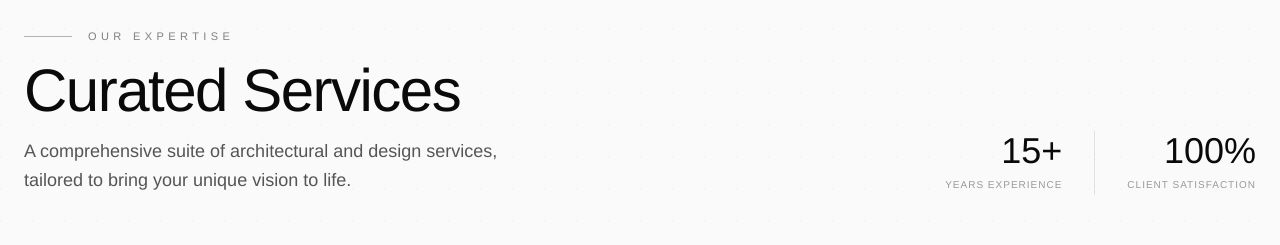
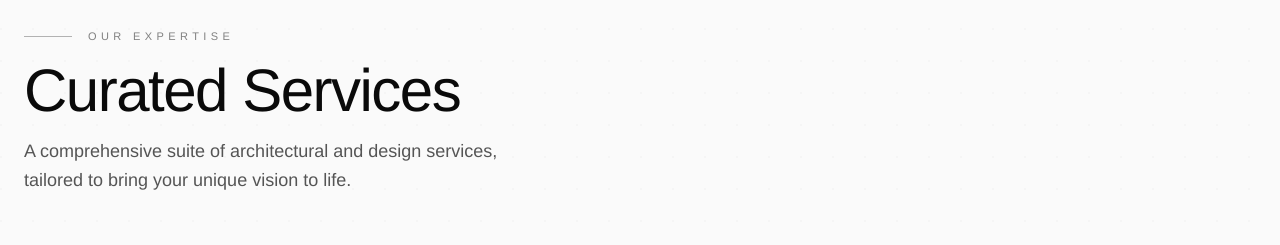
Before and after one commit to Qualiasolutions/znso, a Next.js app: page / in a window 1280 px wide. Shown: the part 900-1145 px from the top of the page. Built offline with nearby package versions, Linux system fonts and the light colour scheme.

Commit message:
Remove experience and satisfaction stats from Services section

```diff
--- a/src/components/home/Services.tsx
+++ b/src/components/home/Services.tsx
@@ -89,24 +89,6 @@ export function Services({ onOpenModal }: ServicesProps) {
                             A comprehensive suite of architectural and design services, tailored to bring your unique vision to life.
                         </motion.p>
                     </div>
-
-                    <motion.div
-                        initial={{ opacity: 0 }}
-                        whileInView={{ opacity: 1 }}
-                        viewport={{ once: true }}
-                        transition={{ delay: 0.3 }}
-                        className="flex gap-8"
-                    >
-                        <div className="text-right">
-                            <span className="block text-4xl font-light text-[#0a0a0a]">15+</span>
-                            <span className="text-[10px] uppercase tracking-widest text-[#0a0a0a]/40">Years Experience</span>
-                        </div>
-                        <div className="w-px bg-[#0a0a0a]/10" />
-                        <div className="text-right">
-                            <span className="block text-4xl font-light text-[#0a0a0a]">100%</span>
-                            <span className="text-[10px] uppercase tracking-widest text-[#0a0a0a]/40">Client Satisfaction</span>
-                        </div>
-                    </motion.div>
                 </div>
 
                 {/* Services Grid */}
```
